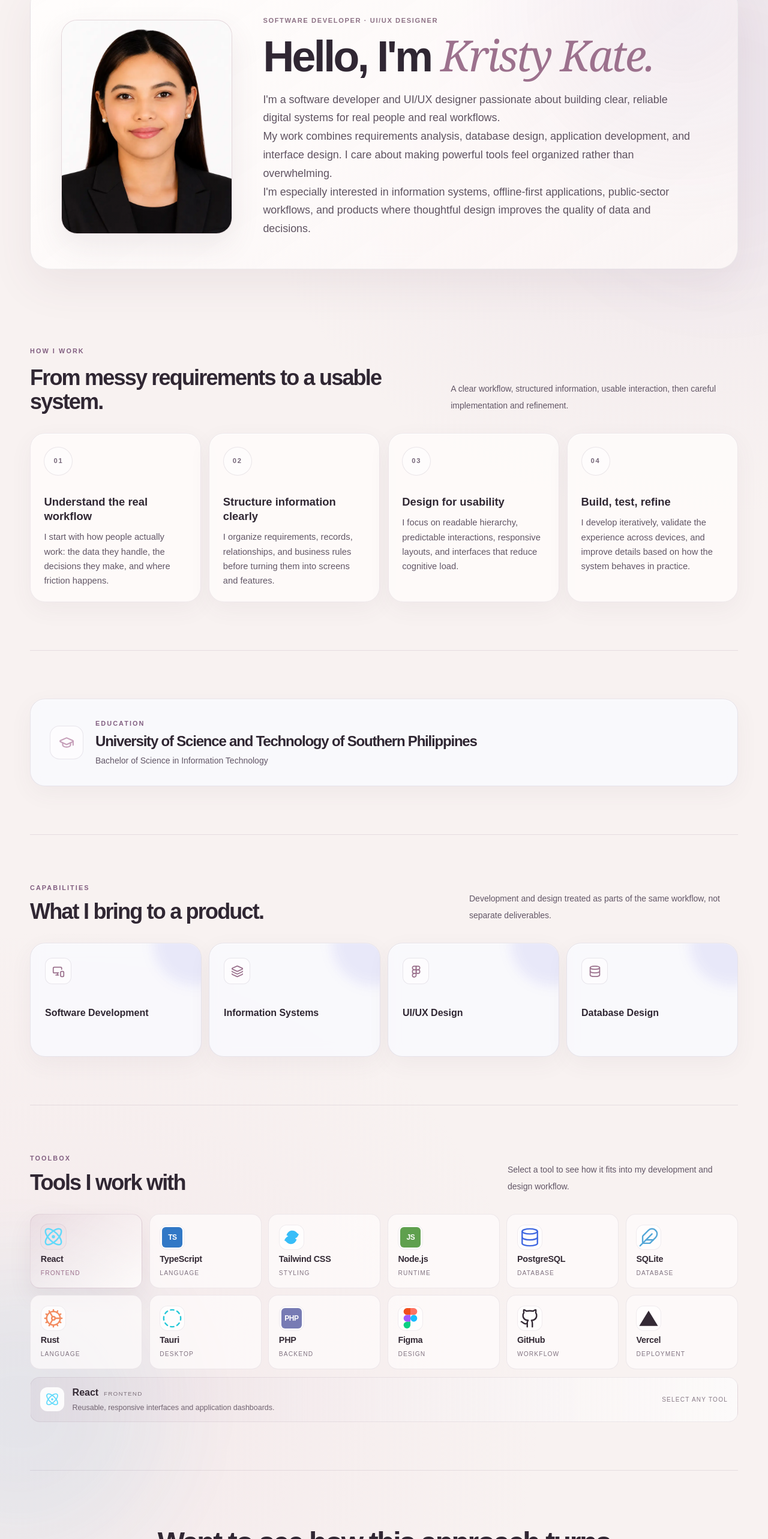
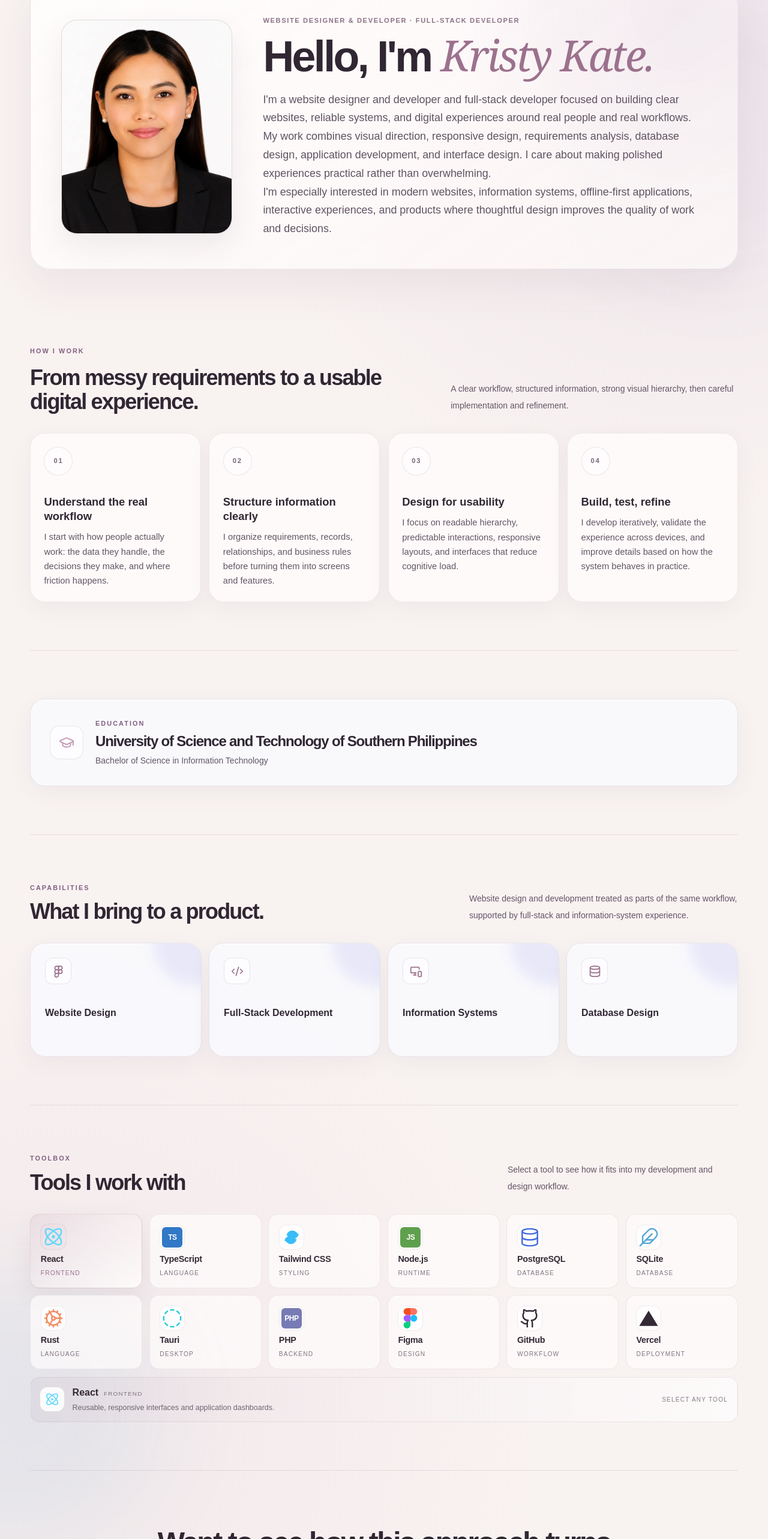
Before and after one commit to trysinkaye-lang/kristy-kate-portfolio, a Next.js app: page /about in a window 1280 px wide. Shown: the part 170-2736 px from the top of the page at 60% size. Built offline with nearby package versions, Linux system fonts and the light colour scheme.

Commit message:
Align project and about pages with web design positioning

```diff
--- a/app/about/page.tsx
+++ b/app/about/page.tsx
@@ -1,35 +1,19 @@
 import Image from "next/image";
 import Link from "next/link";
-import { ArrowUpRight, Database, Figma, GraduationCap, Layers3, MonitorSmartphone } from "lucide-react";
+import { ArrowUpRight, Code2, Database, Figma, GraduationCap, MonitorSmartphone } from "lucide-react";
 import { InteractiveToolGrid } from "@/components/InteractiveToolGrid";
 
 const methods = [
-  {
-    number: "01",
-    title: "Understand the real workflow",
-    detail: "I start with how people actually work: the data they handle, the decisions they make, and where friction happens.",
-  },
-  {
-    number: "02",
-    title: "Structure information clearly",
-    detail: "I organize requirements, records, relationships, and business rules before turning them into screens and features.",
-  },
-  {
-    number: "03",
-    title: "Design for usability",
-    detail: "I focus on readable hierarchy, predictable interactions, responsive layouts, and interfaces that reduce cognitive load.",
-  },
-  {
-    number: "04",
-    title: "Build, test, refine",
-    detail: "I develop iteratively, validate the experience across devices, and improve details based on how the system behaves in practice.",
-  },
+  { number: "01", title: "Understand the real workflow", detail: "I start with how people actually work: the data they handle, the decisions they make, and where friction happens." },
+  { number: "02", title: "Structure information clearly", detail: "I organize requirements, records, relationships, and business rules before turning them into screens and features." },
+  { number: "03", title: "Design for usability", detail: "I focus on readable hierarchy, predictable interactions, responsive layouts, and interfaces that reduce cognitive load." },
+  { number: "04", title: "Build, test, refine", detail: "I develop iteratively, validate the experience across devices, and improve details based on how the system behaves in practice." },
 ];
 
 const services = [
-  { icon: MonitorSmartphone, label: "Software Development" },
-  { icon: Layers3, label: "Information Systems" },
-  { icon: Figma, label: "UI/UX Design" },
+  { icon: Figma, label: "Website Design" },
+  { icon: Code2, label: "Full-Stack Development" },
+  { icon: MonitorSmartphone, label: "Information Systems" },
   { icon: Database, label: "Database Design" },
 ];
 
@@ -39,41 +23,25 @@ export default function AboutPage() {
       <div className="portfolio-shell">
         <header className="page-hero-panel about-hero about-hero-with-portrait">
           <div className="about-portrait-wrap">
-            <Image
-              src="/media/kristy-kate-professional-portrait-v2.webp"
-              alt="Kristy Kate Taylor"
-              fill
-              priority
-              className="about-portrait object-cover"
-              sizes="(max-width: 760px) 320px, (max-width: 1100px) 240px, 285px"
-            />
+            <Image src="/media/kristy-kate-professional-portrait-v2.webp" alt="Kristy Kate Taylor" fill priority className="about-portrait object-cover" sizes="(max-width: 760px) 320px, (max-width: 1100px) 240px, 285px" />
           </div>
 
           <div className="about-refined-intro min-w-0">
-            <p className="about-identity-line">Software Developer · UI/UX Designer</p>
-            <h1 className="section-title about-refined-title mt-4 text-[clamp(3.35rem,5.6vw,5.8rem)] font-semibold leading-[.9] tracking-[-.06em]">
-              Hello, I&apos;m <span className="page-title-accent">Kristy Kate.</span>
-            </h1>
+            <p className="about-identity-line">Website Designer &amp; Developer · Full-Stack Developer</p>
+            <h1 className="section-title about-refined-title mt-4 text-[clamp(3.35rem,5.6vw,5.8rem)] font-semibold leading-[.9] tracking-[-.06em]">Hello, I&apos;m <span className="page-title-accent">Kristy Kate.</span></h1>
 
             <div className="page-intro about-refined-copy mt-6 space-y-5">
-              <p>I&apos;m a software developer and UI/UX designer passionate about building clear, reliable digital systems for real people and real workflows.</p>
-              <p>My work combines requirements analysis, database design, application development, and interface design. I care about making powerful tools feel organized rather than overwhelming.</p>
-              <p>I&apos;m especially interested in information systems, offline-first applications, public-sector workflows, and products where thoughtful design improves the quality of data and decisions.</p>
+              <p>I&apos;m a website designer and developer and full-stack developer focused on building clear websites, reliable systems, and digital experiences around real people and real workflows.</p>
+              <p>My work combines visual direction, responsive design, requirements analysis, database design, application development, and interface design. I care about making polished experiences practical rather than overwhelming.</p>
+              <p>I&apos;m especially interested in modern websites, information systems, offline-first applications, interactive experiences, and products where thoughtful design improves the quality of work and decisions.</p>
             </div>
           </div>
         </header>
 
         <section className="about-section editorial-section border-b border-white/[.09] py-16 lg:py-20">
           <div className="grid gap-5 lg:grid-cols-[.58fr_.42fr] lg:items-end lg:gap-10">
-            <div>
-              <p className="v2-kicker">How I work</p>
-              <h2 className="section-title mt-4 max-w-2xl text-3xl font-semibold tracking-[-.04em] sm:text-4xl">
-                From messy requirements to a usable system.
-              </h2>
-            </div>
-            <p className="max-w-lg text-sm leading-7 text-zinc-400 lg:justify-self-end">
-              A clear workflow, structured information, usable interaction, then careful implementation and refinement.
-            </p>
+            <div><p className="v2-kicker">How I work</p><h2 className="section-title mt-4 max-w-2xl text-3xl font-semibold tracking-[-.04em] sm:text-4xl">From messy requirements to a usable digital experience.</h2></div>
+            <p className="max-w-lg text-sm leading-7 text-zinc-400 lg:justify-self-end">A clear workflow, structured information, strong visual hierarchy, then careful implementation and refinement.</p>
           </div>
 
           <div className="relative mt-8">
@@ -81,9 +49,7 @@ export default function AboutPage() {
             <div className="about-method-grid grid grid-cols-1 gap-3 md:grid-cols-2 xl:grid-cols-4">
               {methods.map((item) => (
                 <article className="about-method-card editorial-card group relative min-h-[220px] p-5 sm:p-6" key={item.number}>
-                  <span className="about-method-number relative z-10 inline-grid h-12 w-12 place-items-center rounded-full border border-white/[.1] bg-white/[.025] text-xs font-bold tracking-[.12em]">
-                    {item.number}
-                  </span>
+                  <span className="about-method-number relative z-10 inline-grid h-12 w-12 place-items-center rounded-full border border-white/[.1] bg-white/[.025] text-xs font-bold tracking-[.12em]">{item.number}</span>
                   <h3 className="mt-9 text-[1.15rem] font-semibold leading-6 text-white">{item.title}</h3>
                   <p className="mt-3 text-sm leading-6 text-zinc-400">{item.detail}</p>
                   <span className="absolute inset-x-5 bottom-0 h-px origin-left scale-x-0 bg-gradient-to-r from-[#c99db8]/60 to-transparent transition-transform duration-300 group-hover:scale-x-100 motion-reduce:transition-none" aria-hidden="true" />
@@ -95,32 +61,21 @@ export default function AboutPage() {
 
         <section className="about-section editorial-section border-b border-white/[.09] py-14 lg:py-20">
           <div className="about-education-card editorial-card grid gap-5 rounded-[1.55rem] border border-white/[.09] p-6 sm:grid-cols-[auto_minmax(0,1fr)] sm:items-center sm:p-8">
-            <div className="grid h-14 w-14 place-items-center rounded-2xl border border-white/[.09] bg-white/[.025] text-[#c6a0ba]">
-              <GraduationCap size={26} />
-            </div>
-            <div>
-              <p className="v2-kicker">Education</p>
-              <h2 className="section-title mt-2 text-xl font-semibold leading-7 sm:text-2xl">University of Science and Technology of Southern Philippines</h2>
-              <p className="mt-2 text-sm text-zinc-400">Bachelor of Science in Information Technology</p>
-            </div>
+            <div className="grid h-14 w-14 place-items-center rounded-2xl border border-white/[.09] bg-white/[.025] text-[#c6a0ba]"><GraduationCap size={26} /></div>
+            <div><p className="v2-kicker">Education</p><h2 className="section-title mt-2 text-xl font-semibold leading-7 sm:text-2xl">University of Science and Technology of Southern Philippines</h2><p className="mt-2 text-sm text-zinc-400">Bachelor of Science in Information Technology</p></div>
           </div>
         </section>
 
         <section className="about-section editorial-section py-14 lg:py-20">
           <div className="flex flex-col gap-4 sm:flex-row sm:items-end sm:justify-between">
-            <div>
-              <p className="v2-kicker">Capabilities</p>
-              <h2 className="section-title mt-3 max-w-xl text-3xl font-semibold tracking-[-.04em] sm:text-4xl">What I bring to a product.</h2>
-            </div>
-            <p className="max-w-md text-sm leading-7 text-zinc-400">Development and design treated as parts of the same workflow, not separate deliverables.</p>
+            <div><p className="v2-kicker">Capabilities</p><h2 className="section-title mt-3 max-w-xl text-3xl font-semibold tracking-[-.04em] sm:text-4xl">What I bring to a product.</h2></div>
+            <p className="max-w-md text-sm leading-7 text-zinc-400">Website design and development treated as parts of the same workflow, supported by full-stack and information-system experience.</p>
           </div>
 
           <div className="mt-8 grid gap-3 sm:grid-cols-2 lg:grid-cols-4">
             {services.map(({ icon: Icon, label }) => (
               <div className="about-service-card editorial-card group min-h-[168px] rounded-[1.4rem] border border-white/[.09] p-5 sm:p-6" key={label}>
-                <div className="grid h-11 w-11 place-items-center rounded-xl border border-white/[.09] bg-white/[.025] text-[#c6a0ba] transition-transform duration-200 group-hover:-translate-y-0.5 motion-reduce:transition-none">
-                  <Icon size={21} />
-                </div>
+                <div className="grid h-11 w-11 place-items-center rounded-xl border border-white/[.09] bg-white/[.025] text-[#c6a0ba] transition-transform duration-200 group-hover:-translate-y-0.5 motion-reduce:transition-none"><Icon size={21} /></div>
                 <p className="mt-9 font-semibold leading-6 text-white">{label}</p>
               </div>
             ))}
@@ -129,21 +84,15 @@ export default function AboutPage() {
 
         <section className="about-section editorial-section border-y border-white/[.09] py-14 lg:py-20">
           <div className="flex flex-col gap-3 sm:flex-row sm:items-end sm:justify-between">
-            <div>
-              <p className="v2-kicker">Toolbox</p>
-              <h2 className="section-title mt-3 text-3xl font-semibold tracking-[-.04em] sm:text-4xl">Tools I work with</h2>
-            </div>
+            <div><p className="v2-kicker">Toolbox</p><h2 className="section-title mt-3 text-3xl font-semibold tracking-[-.04em] sm:text-4xl">Tools I work with</h2></div>
             <p className="max-w-sm text-sm leading-7 text-zinc-400">Select a tool to see how it fits into my development and design workflow.</p>
           </div>
           <InteractiveToolGrid />
         </section>
 
         <section className="about-section editorial-section page-cta py-20 text-center sm:py-24">
-          <h2 className="section-title mx-auto max-w-3xl text-4xl font-semibold tracking-[-.045em] sm:text-5xl">Want to see how this approach turns into real systems?</h2>
-          <div className="mt-8 flex flex-wrap justify-center gap-3">
-            <Link href="/projects" className="v2-button v2-button-primary">View projects <ArrowUpRight size={16} /></Link>
-            <Link href="/contact" className="v2-button">Contact me</Link>
-          </div>
+          <h2 className="section-title mx-auto max-w-3xl text-4xl font-semibold tracking-[-.045em] sm:text-5xl">Want to see how this approach turns into real work?</h2>
+          <div className="mt-8 flex flex-wrap justify-center gap-3"><Link href="/projects" className="v2-button v2-button-primary">View projects <ArrowUpRight size={16} /></Link><Link href="/contact" className="v2-button">Contact me</Link></div>
         </section>
       </div>
     </main>
--- a/app/layout.tsx
+++ b/app/layout.tsx
@@ -29,52 +29,37 @@ import { site } from "@/data/site";
 export const metadata: Metadata = {
   metadataBase: new URL(site.url),
   title: `${site.name} | ${site.title}`,
-  description: `Portfolio of ${site.name}, a ${site.title} building information systems, web applications, and desktop/offline-first software with usable interfaces and reliable data workflows.`,
+  description: `Portfolio of ${site.name}, a website designer and developer and full-stack developer building modern websites, information systems, web applications, and desktop software.`,
   keywords: [
     "Kristy Kate Taylor",
+    "Website Designer",
+    "Website Developer",
+    "Full-Stack Developer",
+    "Creative Developer",
     "Software Developer",
     "UI/UX Designer",
+    "Next.js",
+    "GSAP",
     "Information Systems",
     "Web Development",
     "Application Development",
     "Portfolio",
     "Philippines",
   ],
-  openGraph: {
-    title: `${site.name} | ${site.title}`,
-    description: site.headline,
-    siteName: site.name,
-    type: "website",
-  },
-  twitter: {
-    card: "summary_large_image",
-    title: `${site.name} | ${site.title}`,
-    description: site.headline,
-  },
+  openGraph: { title: `${site.name} | ${site.title}`, description: site.headline, siteName: site.name, type: "website" },
+  twitter: { card: "summary_large_image", title: `${site.name} | ${site.title}`, description: site.headline },
 };
 
-export default function RootLayout({
-  children,
-}: Readonly<{
-  children: React.ReactNode;
-}>) {
+export default function RootLayout({ children }: Readonly<{ children: React.ReactNode }>) {
   return (
     <html lang="en" suppressHydrationWarning>
       <body>
         <Providers>
-          <a className="skip-link" href="#main-content">
-            Skip to content
-          </a>
-
+          <a className="skip-link" href="#main-content">Skip to content</a>
           <Nav />
-
-          <RouteEffects>
-            {children}
-          </RouteEffects>
-
+          <RouteEffects>{children}</RouteEffects>
           <SiteFooter />
         </Providers>
-
         <Analytics />
         <SpeedInsights />
       </body>
--- a/app/projects/[slug]/page.tsx
+++ b/app/projects/[slug]/page.tsx
@@ -20,6 +20,7 @@ export default async function ProjectPage({ params }: { params: Promise<{ slug:
   const project = projects[projectIndex];
   const nextProject = projects[(projectIndex + 1) % projects.length];
   const isAhdis = project.slug === "ahdis";
+  const isInDevelopment = project.status.toLowerCase().includes("development");
 
   return (
     <main id="main-content" className="portfolio-v2 editorial-page project-detail-page min-h-screen pb-20 pt-36">
@@ -28,9 +29,7 @@ export default async function ProjectPage({ params }: { params: Promise<{ slug:
         <header className="page-hero mt-10 grid gap-10 border-b border-white/[.09] pb-14 lg:grid-cols-[1.2fr_.8fr] lg:items-end lg:pb-20">
           <div>
             <div className="project-meta flex flex-wrap items-center gap-3 text-xs uppercase tracking-[.18em] text-zinc-600">
-              <span>0{projectIndex + 1}</span>
-              <span className="h-px w-10 bg-white/10" />
-              <span>{project.status}</span>
+              <span>0{projectIndex + 1}</span><span className="h-px w-10 bg-white/10" /><span>{project.status}</span>
               {project.flagship ? <span className="rounded-full border border-white/[.14] px-3 py-1 text-[.62rem] font-bold tracking-[.16em] text-zinc-300">Flagship case study</span> : null}
             </div>
             <h1 className="page-title mt-7 max-w-5xl text-[clamp(4rem,8vw,7.5rem)] font-semibold leading-[.86] tracking-[-.065em] text-white">{project.shortTitle}</h1>
@@ -41,7 +40,7 @@ export default async function ProjectPage({ params }: { params: Promise<{ slug:
             <div className="mt-7 flex flex-wrap gap-2">{project.technologies.map((technology) => <span className="v2-chip" key={technology}>{technology}</span>)}</div>
             {(project.live || project.github) ? (
               <div className="mt-7 flex flex-wrap gap-3">
-                {project.live ? <a className="v2-button" href={project.live} target="_blank" rel="noreferrer">Live demo <ExternalLink size={15} /></a> : null}
+                {project.live ? <a className="v2-button" href={project.live} target="_blank" rel="noreferrer">{isInDevelopment ? "Live development" : "Live demo"} <ExternalLink size={15} /></a> : null}
                 {project.github ? <a className="v2-button" href={project.github} target="_blank" rel="noreferrer">GitHub <ExternalLink size={15} /></a> : null}
               </div>
             ) : null}
@@ -49,9 +48,7 @@ export default async function ProjectPage({ params }: { params: Promise<{ slug:
         </header>
 
         <section className="mt-8 grid gap-3 sm:grid-cols-3" aria-label="Project highlights">
-          {project.highlights.map((item) => (
-            <div key={item} className="editorial-card rounded-2xl border border-white/[.08] px-5 py-4 text-sm font-medium text-zinc-300">{item}</div>
-          ))}
+          {project.highlights.map((item) => <div key={item} className="editorial-card rounded-2xl border border-white/[.08] px-5 py-4 text-sm font-medium text-zinc-300">{item}</div>)}
         </section>
 
         {isAhdis ? (
@@ -59,9 +56,7 @@ export default async function ProjectPage({ params }: { params: Promise<{ slug:
             <p id="ahdis-interface-preview-title" className="v2-kicker mb-4 sm:mb-5">AHDIS interface preview</p>
             <ProjectScreenshot project={project} priority showLabel={false} constrainToSourceWidth={false} sizes="(max-width: 760px) calc(100vw - 24px), (max-width: 1180px) calc(100vw - 40px), 1180px" className="w-full rounded-[1rem] sm:rounded-[1.2rem]" imageClassName="w-full rounded-[.45rem] sm:rounded-[.6rem]" />
           </section>
-        ) : (
-          <div className="mt-12 sm:mt-16"><ProjectScreenshot project={project} priority sizes="(max-width: 1180px) calc(100vw - 40px), 1180px" className="mx-auto" /></div>
-        )}
+        ) : <div className="mt-12 sm:mt-16"><ProjectScreenshot project={project} priority sizes="(max-width: 1180px) calc(100vw - 40px), 1180px" className="mx-auto" constrainToSourceWidth={false} /></div>}
 
         <div className="mt-16 grid gap-12 lg:mt-24 lg:grid-cols-[.35fr_.65fr] lg:gap-20">
           <aside className="project-overview-aside lg:sticky lg:top-28 lg:self-start">
@@ -86,4 +81,6 @@ export default async function ProjectPage({ params }: { params: Promise<{ slug:
   );
 }
 
-function CaseSection({ number, title, children }: { number: string; title: string; children: React.ReactNode }) { return <section className="case-editorial-section editorial-section"><div className="flex items-center gap-4"><span className="text-xs text-zinc-600">{number}</span><span className="h-px flex-1 bg-white/[.09]" /></div><h2 className="section-title mt-6 text-3xl font-semibold tracking-[-.04em] text-white sm:text-4xl">{title}</h2><div className="mt-6 text-lg leading-8 text-zinc-400">{children}</div></section>; }
+function CaseSection({ number, title, children }: { number: string; title: string; children: React.ReactNode }) {
+  return <section className="case-editorial-section editorial-section"><div className="flex items-center gap-4"><span className="text-xs text-zinc-600">{number}</span><span className="h-px flex-1 bg-white/[.09]" /></div><h2 className="section-title mt-6 text-3xl font-semibold tracking-[-.04em] text-white sm:text-4xl">{title}</h2><div className="mt-6 text-lg leading-8 text-zinc-400">{children}</div></section>;
+}
--- a/app/projects/page.tsx
+++ b/app/projects/page.tsx
@@ -11,10 +11,10 @@ export default function ProjectsPage() {
         <header className="page-hero-panel projects-refined-hero flex flex-col justify-center" style={{ minHeight: "clamp(270px, 23vw, 320px)" }}>
           <p className="v2-kicker mb-5">Selected case studies</p>
           <h1 className="section-title max-w-4xl text-[clamp(3.5rem,6vw,5.85rem)] font-semibold leading-[.9] tracking-[-.06em]">
-            Systems built for <span className="page-title-accent">real workflows.</span>
+            Systems, websites, and interfaces <span className="page-title-accent">built for real use.</span>
           </h1>
-          <p className="page-intro mt-5 max-w-[680px] text-[1.05rem] leading-7 sm:text-lg sm:leading-8">
-            Information systems, desktop applications, and interfaces shaped around data integrity, usability, and day-to-day operations.
+          <p className="page-intro mt-5 max-w-[720px] text-[1.05rem] leading-7 sm:text-lg sm:leading-8">
+            Information systems, website design, desktop applications, and interactive web experiences shaped around usability, clear visual direction, and practical implementation.
           </p>
         </header>
 
@@ -37,9 +37,7 @@ export default function ProjectsPage() {
                 <p className="project-full-title mt-3 max-w-xl text-sm font-medium leading-6 text-zinc-400">{project.title}</p>
                 <p className="project-overview mt-5 max-w-[62ch] text-[1rem] leading-7 text-zinc-400">{project.overview}</p>
 
-                <div className="mt-5 flex flex-wrap gap-2">
-                  {project.highlights.map((item) => <span className="v2-chip" key={item}>{item}</span>)}
-                </div>
+                <div className="mt-5 flex flex-wrap gap-2">{project.highlights.map((item) => <span className="v2-chip" key={item}>{item}</span>)}</div>
 
                 <div className="mt-6 grid gap-5 border-t border-white/[.08] pt-5 sm:grid-cols-[minmax(0,.9fr)_minmax(0,1.1fr)]">
                   <div><span className="text-[.66rem] font-bold uppercase tracking-[.14em] text-zinc-500">Role</span><p className="mt-2 text-sm leading-6 text-zinc-300">{project.role}</p></div>
--- a/components/layout/SiteFooter.tsx
+++ b/components/layout/SiteFooter.tsx
@@ -6,21 +6,11 @@ export function SiteFooter() {
       <div className="portfolio-shell py-8 sm:py-10">
         <div className="flex flex-col gap-6 sm:flex-row sm:items-end sm:justify-between">
           <div className="min-w-0">
-            <p className="text-sm font-semibold tracking-[-.01em] text-white">
-              Kristy Kate Taylor
-            </p>
-            <p className="mt-1 text-sm text-zinc-500">Software Developer</p>
+            <p className="text-sm font-semibold tracking-[-.01em] text-white">Kristy Kate Taylor</p>
+            <p className="mt-1 text-sm text-zinc-500">Website Designer &amp; Developer · Full-Stack Developer</p>
           </div>
 
-          <a
-            href={site.github}
-            target="_blank"
-            rel="noreferrer"
-            aria-label="Kristy Kate Taylor on GitHub (opens in a new tab)"
-            className="w-fit rounded-sm text-sm font-medium text-zinc-400 transition-colors hover:text-white focus-visible:outline-none focus-visible:ring-2 focus-visible:ring-violet-400/70 focus-visible:ring-offset-4 focus-visible:ring-offset-black"
-          >
-            GitHub
-          </a>
+          <a href={site.github} target="_blank" rel="noreferrer" aria-label="Kristy Kate Taylor on GitHub (opens in a new tab)" className="w-fit rounded-sm text-sm font-medium text-zinc-400 transition-colors hover:text-white focus-visible:outline-none focus-visible:ring-2 focus-visible:ring-violet-400/70 focus-visible:ring-offset-4 focus-visible:ring-offset-black">GitHub</a>
         </div>
 
         <div className="mt-7 flex flex-col gap-2 border-t border-white/[.08] pt-5 text-xs text-zinc-600 sm:flex-row sm:items-center sm:justify-between">
```
